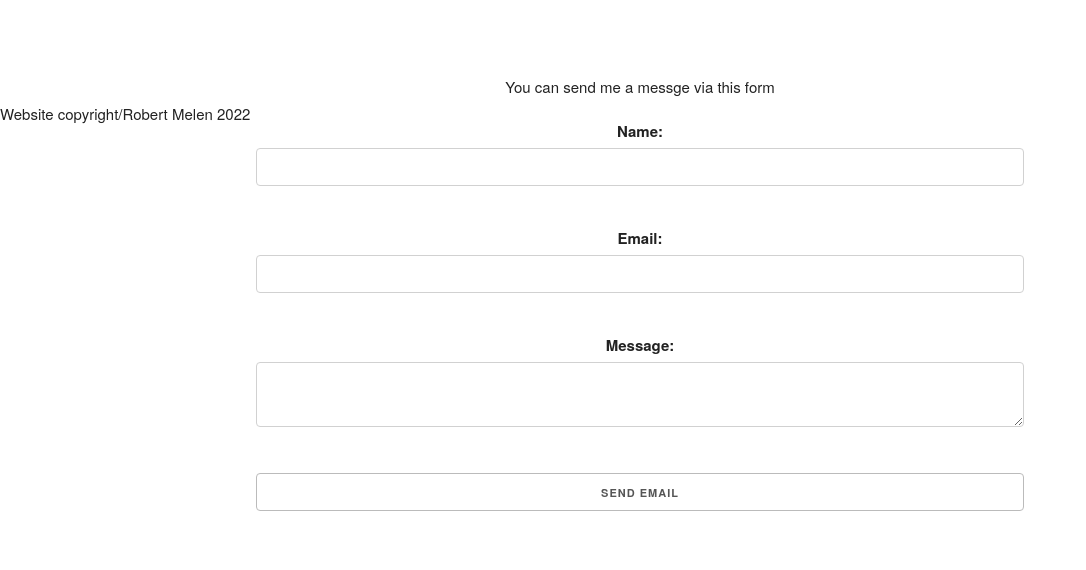
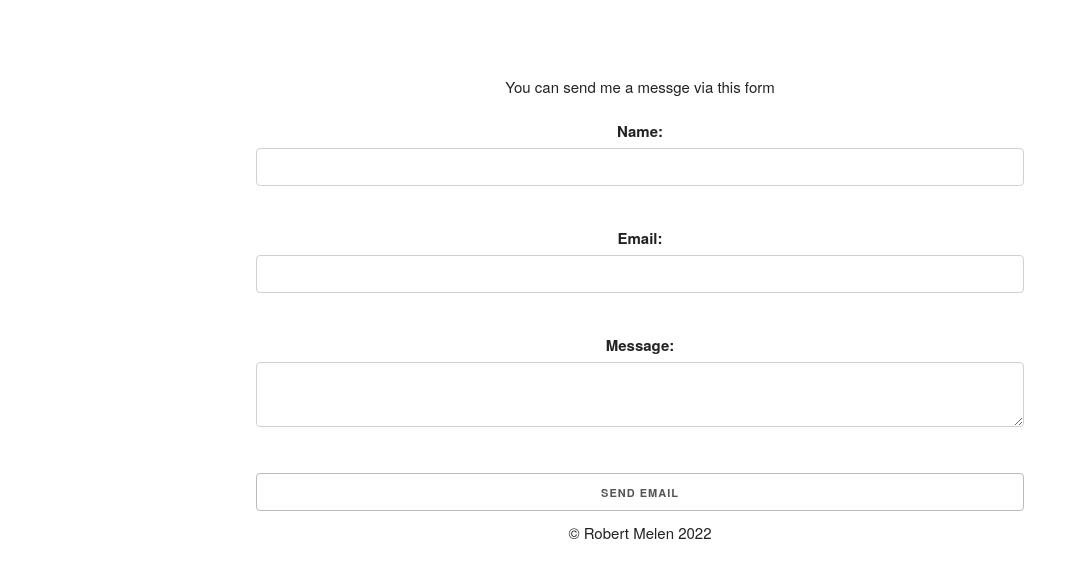
Before and after one commit to rob8624/test, a Django app: page /myblog/contact/ in a window 1280 px wide. Shown: the part 674-1244 px from the top of the page, without its empty margins (0-1086 px from the left). Before the commit the page ends 1185 px from the top, so only its background shows below. Run offline with Django 4.2, Linux system fonts and the light colour scheme; data comes from the database, SQL or seed files in the repository; parts of the project's set-up code (start-up, migrations or seed data) failed here and were passed over; some libraries are stand-ins or nearby versions.

Commit message:
fixed footer added elvis test post

```diff
--- a/blog/myblog/static/css/custom.css
+++ b/blog/myblog/static/css/custom.css
@@ -47,4 +47,7 @@ a:link {
   left: 0;
   bottom: 0;
   width: 100%;
+  background-color: red;
+  color: white;
+  text-align: center;
 }
--- a/blog/myblog/templates/blog/base.html
+++ b/blog/myblog/templates/blog/base.html
@@ -32,6 +32,7 @@
         </div>
         </div>
 {%  endblock %}
+<body>
         <div class="container">
             <div class="row">
                 <div class="twelve columns" style="position:relative;top:30px; text-align: center;
@@ -41,8 +42,14 @@
                 </div>
             </div>
         </div>
-<div class="footer" style="">
-    Website copyright/Robert Melen 2022
-</div>
+         <div class="container">
+            <div class="row">
+                <div class="twelve columns" style=" text-align: center;">
+                   {% include "blog/footer.html" %}
+                </div>
+            </div>
+        </div>
+</body>
+
 {% include "blog/js.html" %}
-        </html>
+</html>
--- /dev/null
+++ b/blog/myblog/templates/blog/footer.html
@@ -0,0 +1,3 @@
+<div>
+  <p>© Robert Melen 2022</p>
+</div>
--- a/blog/myblog/templates/post/contact_form.html
+++ b/blog/myblog/templates/post/contact_form.html
@@ -1,6 +1,5 @@
 {% extends "blog/base.html" %}
 {% block header %}
-
 {% endblock %}
 {% block content %}
 <body>
@@ -9,34 +8,31 @@
         <div class="twelve columns" style="padding-bottom: 8rem;">
             <h1>About/Contact Info</h1>
                 Socials/Email :
-
-
                 <a href="{{ contact.Twitter_link }}" target="_blank" title="Facebook Page"><i class="fab fa-twitter fa-2x"></i></a>
                 <a href="{{ contact.Facebook_link }}" title="Facebook Page"><i class="fab fa-facebook fa-2x"></i></a>
                 <a href="{{ contact.Instagram_link }}" title="Facebook Page"><i class="fab fa-instagram fa-2x"></i></a>/
                 robert_melen@yahoo.co.uk
-
         </div>
     </div>
 </div>
-
-
+{% if messages %}
+    {% for message in messages %}
+        {% if message.tags %} {{ message.tags }} {% endif %}<h3>{{ message }}</h3>
+    {% endfor %}
+{% endif %}
 <div class="container">
     <div class="row">
         <div class="one-half column">
             <hr>
            <img src="{{ MEDIA_URL }}{{ contact.bio_image.url }}"  style="width: 90%; height: auto;">
-
         </div>
         <div class="one-half column">
             <hr>
             <h3>About/What I do</h3>
-            <h5>{{ contact.bio }}</h5>
+            <h6>{{ contact.bio }}</h6>
         </div>
     </div>
 </div>
-
-
 <div class="container">
     <div class="row">
         <div class="twelve columns" style="padding-top: 7rem;">
@@ -49,6 +45,5 @@
         </div>
     </div>
 </div>
-
 {% endblock %}
 </body>
--- a/blog/myblog/templates/post/list.html
+++ b/blog/myblog/templates/post/list.html
@@ -9,6 +9,7 @@
 <div class="container">
     <div class="row">
         <div class="twelve columns">
+            {% include "pagination.html" with page=posts %}
     {% for post in posts %}
     <h5>
 
@@ -37,5 +38,4 @@
     <hr>
 </div>
             {% endfor %}
-{% include "pagination.html" with page=posts %}
             {% endblock %}
--- a/blog/myblog/views.py
+++ b/blog/myblog/views.py
@@ -35,6 +35,7 @@ def contact_form(request):
             message = form.cleaned_data['message']
             email = form.cleaned_data['email']
             send_mail(name, message, email, ['admin@blog.com'])
+            messages.success(request, 'Your comment will be checked and then added, thankyou.')
             return HttpResponseRedirect(request.path_info)
 
     return render(request, 'post/contact_form.html', {'form': form,
@@ -102,7 +103,7 @@ def post_detail(request, year, month, day, post):
             new_comment.post = post
             #save the comment to the database
             new_comment.save()
-            messages.success(request, 'Your comment will be checked and then added, thankyou.')
+            messages.success(request, 'Your message has been sent, I will reply asap!.')
             return HttpResponseRedirect(request.path_info)
     else:
         comment_form = CommentForm()
```
